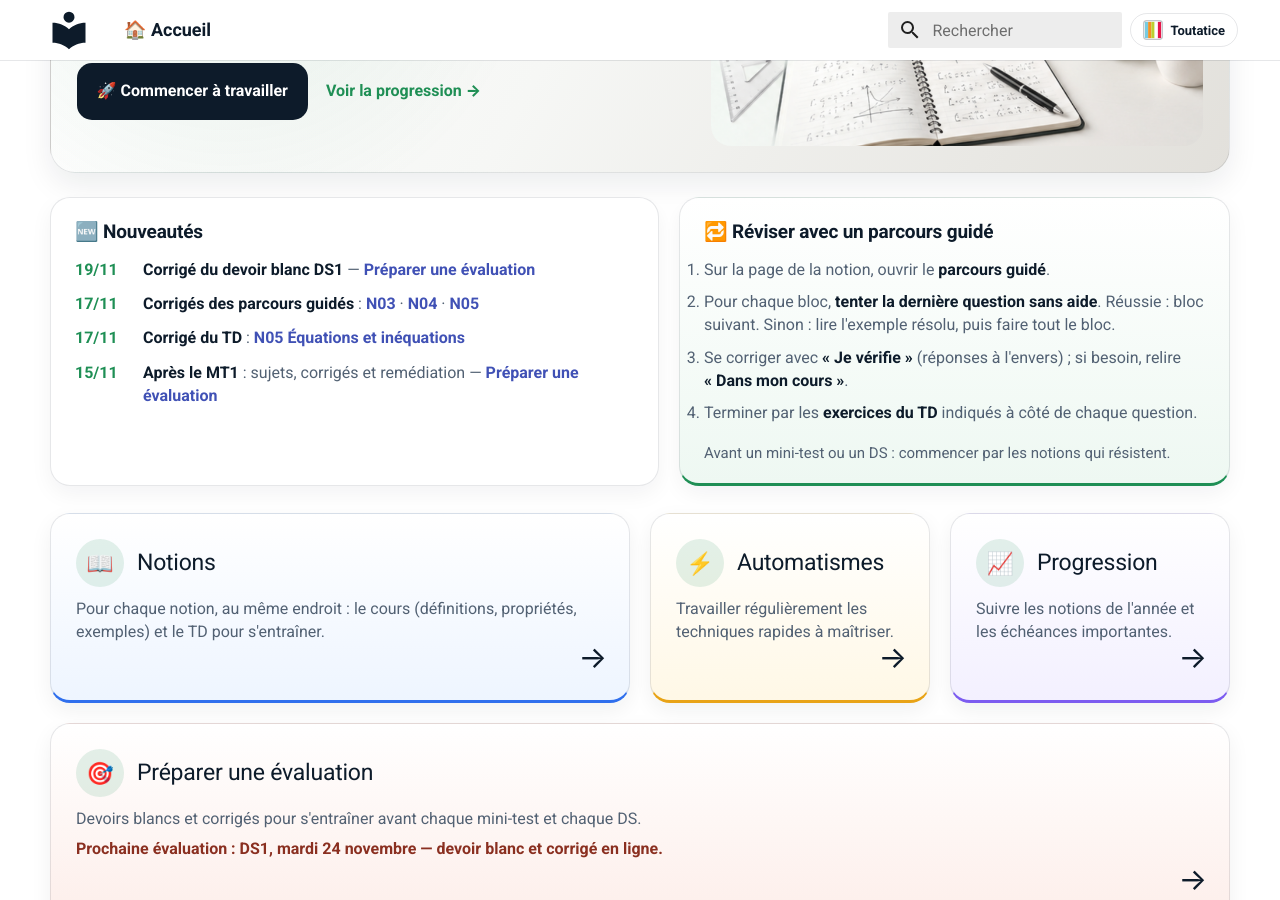
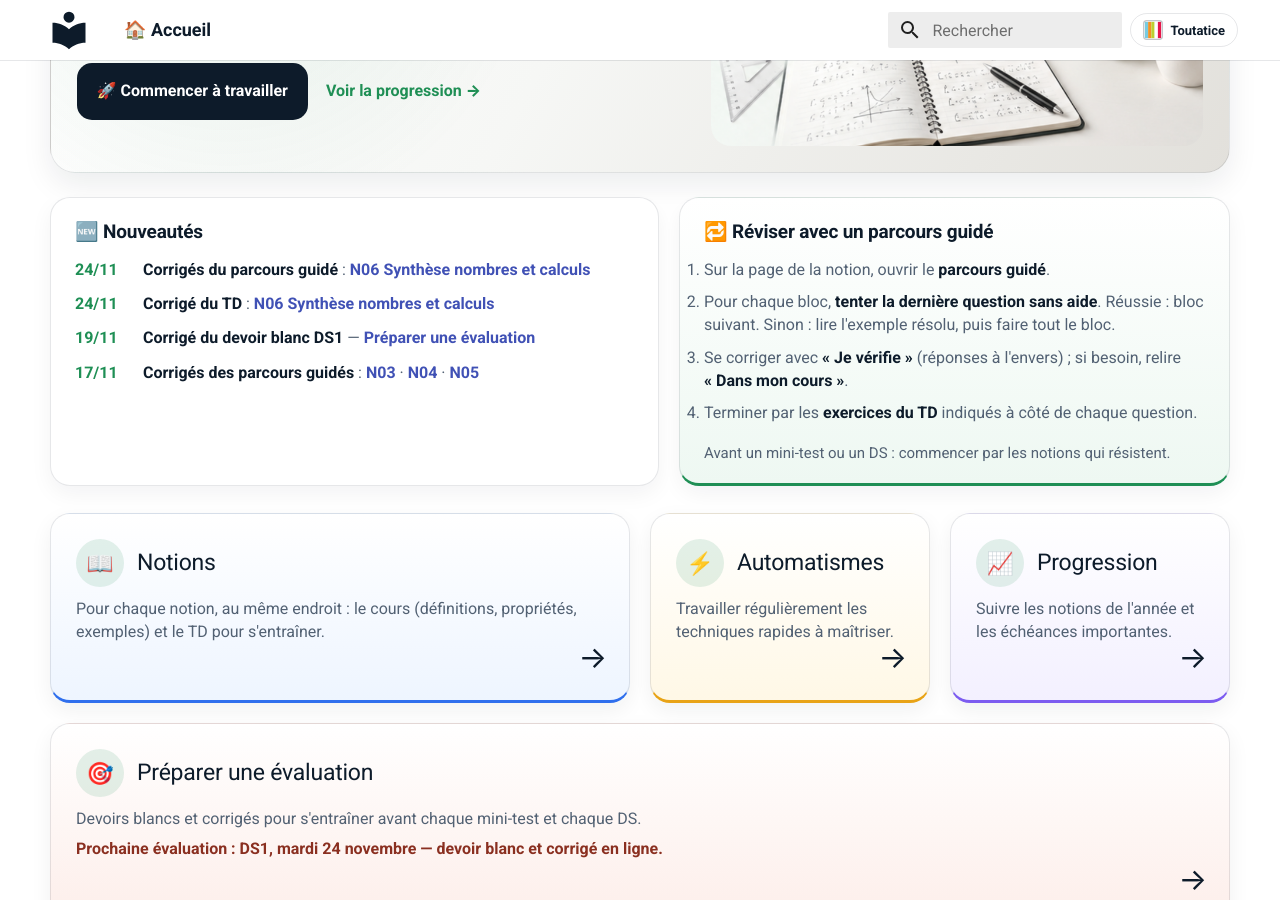
Before and after one commit to vnicolle56610/maths-seconde, an MkDocs documentation site: the page built from docs/index.md, in a window 1280 px wide and 900 px high, scrolled down 424 px. Built offline with MkDocs 1.6.1 and Material for MkDocs 9.7.7, drawn with Linux system fonts in a browser that asks for light colours.

Commit message:
Nouveautés : mise à jour automatique de la page d'accueil

```diff
--- a/docs/index.md
+++ b/docs/index.md
@@ -34,10 +34,10 @@ hide:
   <div class="maths-news-box">
     <h3>🆕 Nouveautés</h3>
     <ul class="maths-news-list">
+      <li><span class="maths-news-date">24/11</span><span><strong>Corrigés du parcours guidé</strong> : <a href="notions/N06-synthese-nombres-calculs/#parcours-guide">N06 Synthèse nombres et calculs</a></span></li>
+      <li><span class="maths-news-date">24/11</span><span><strong>Corrigé du TD</strong> : <a href="notions/N06-synthese-nombres-calculs/">N06 Synthèse nombres et calculs</a></span></li>
       <li><span class="maths-news-date">19/11</span><span><strong>Corrigé du devoir blanc DS1</strong> — <a href="preparer-evaluation/">Préparer une évaluation</a></span></li>
       <li><span class="maths-news-date">17/11</span><span><strong>Corrigés des parcours guidés</strong> : <a href="notions/N03-arithmetique/#parcours-guide">N03</a> · <a href="notions/N04-calcul-litteral/#parcours-guide">N04</a> · <a href="notions/N05-equations-inequations/#parcours-guide">N05</a></span></li>
-      <li><span class="maths-news-date">17/11</span><span><strong>Corrigé du TD</strong> : <a href="notions/N05-equations-inequations/">N05 Équations et inéquations</a></span></li>
-      <li><span class="maths-news-date">15/11</span><span><strong>Après le MT1</strong> : sujets, corrigés et remédiation — <a href="preparer-evaluation/">Préparer une évaluation</a></span></li>
     </ul>
   </div>
   <div class="maths-news-box maths-news-box--revise">
```
